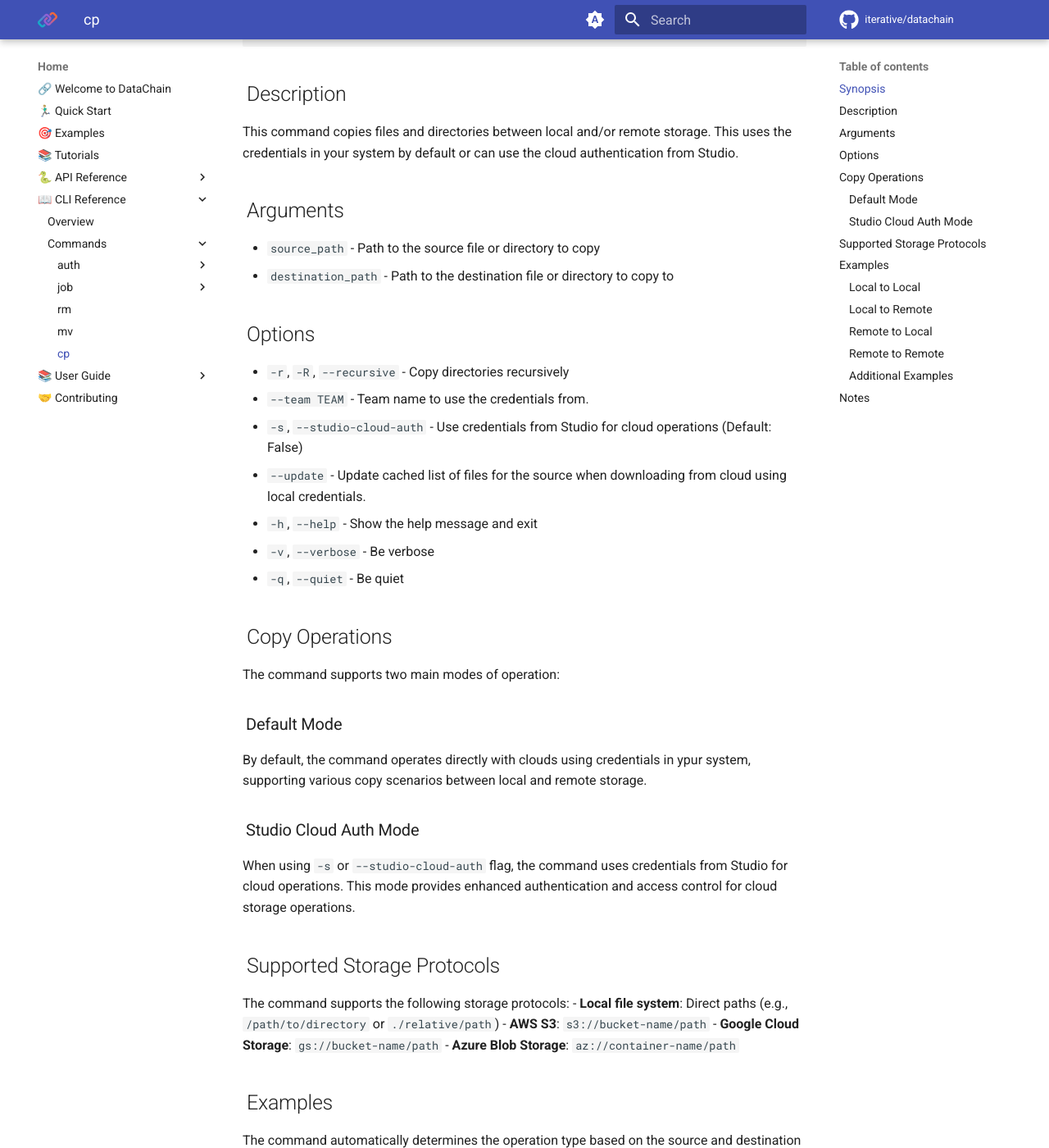
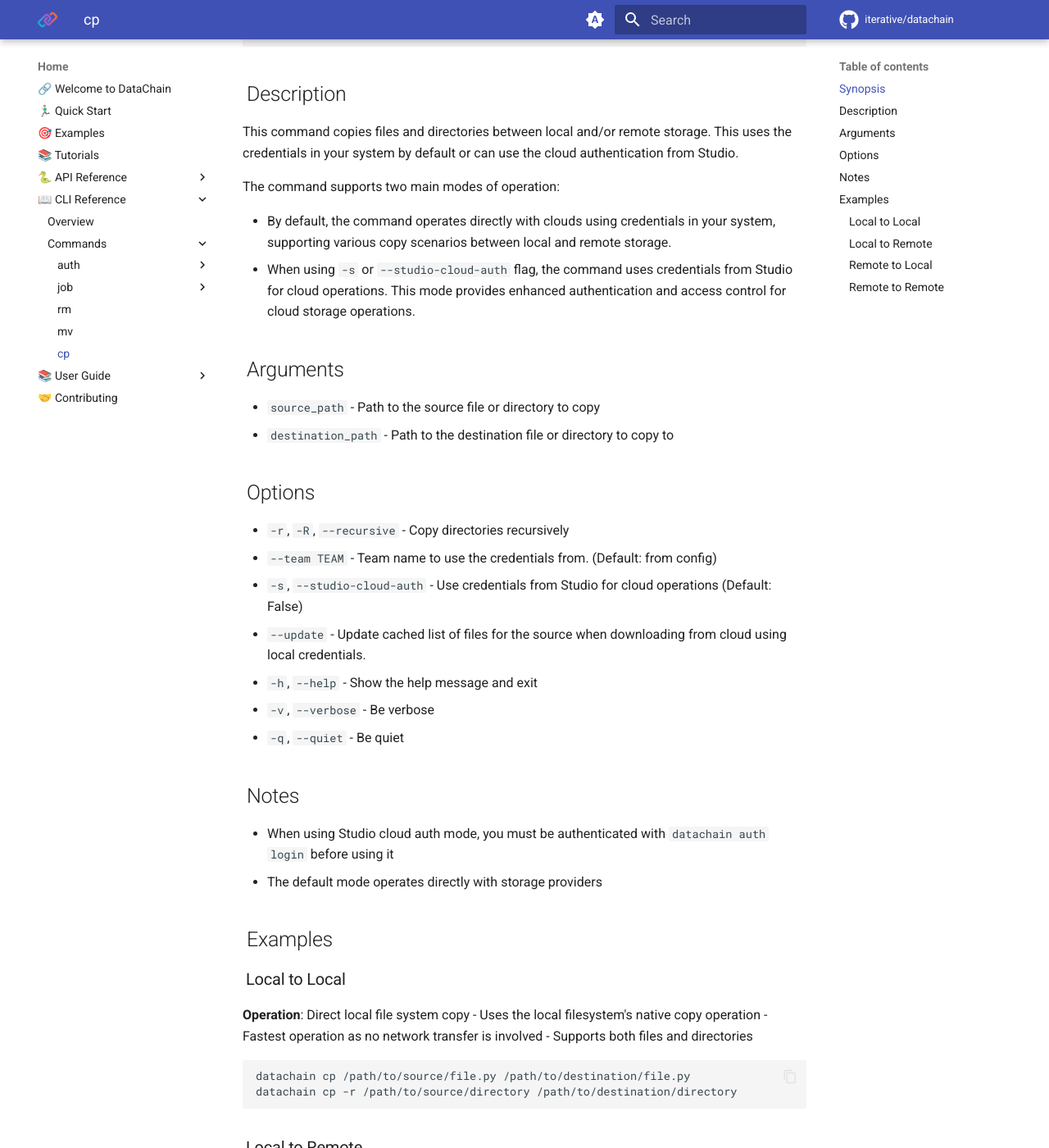
Before and after one commit to iterative/datachain, an MkDocs documentation site: the page built from docs/commands/cp.md, in a window 1280 px wide and 1400 px high, scrolled down 405 px. Shown: the whole window at 82% size. Built offline with MkDocs 1.6.1 and Material for MkDocs 9.7.7, drawn with Linux system fonts in a browser that asks for light colours; comment, search, counter and statistics services are not loaded; some of the changed text lies outside the part shown.

Commit message:
Address cosmetic changes

````diff
--- a/docs/commands/cp.md
+++ b/docs/commands/cp.md
@@ -14,6 +14,12 @@
 
 This command copies files and directories between local and/or remote storage. This uses the credentials in your system by default or can use the cloud authentication from Studio.
 
+The command supports two main modes of operation:
+
+- By default, the command operates directly with clouds using credentials in your system, supporting various copy scenarios between local and remote storage.
+- When using `-s` or `--studio-cloud-auth` flag, the command uses credentials from Studio for cloud operations. This mode provides enhanced authentication and access control for cloud storage operations.
+
+
 ## Arguments
 
 * `source_path` - Path to the source file or directory to copy
@@ -22,35 +28,20 @@
 ## Options
 
 * `-r`, `-R`, `--recursive` - Copy directories recursively
-* `--team TEAM` - Team name to use the credentials from.
+* `--team TEAM` - Team name to use the credentials from. (Default: from config)
 * `-s`, `--studio-cloud-auth` - Use credentials from Studio for cloud operations (Default: False)
 * `--update` - Update cached list of files for the source when downloading from cloud using local credentials.
 * `-h`, `--help` - Show the help message and exit
 * `-v`, `--verbose` - Be verbose
 * `-q`, `--quiet` - Be quiet
 
-## Copy Operations
 
-The command supports two main modes of operation:
+## Notes
+* When using Studio cloud auth mode, you must be authenticated with `datachain auth login` before using it
+* The default mode operates directly with storage providers
 
-### Default Mode
-By default, the command operates directly with clouds using credentials in ypur system, supporting various copy scenarios between local and remote storage.
-
-### Studio Cloud Auth Mode
-When using `-s` or `--studio-cloud-auth` flag, the command uses credentials from Studio for cloud operations. This mode provides enhanced authentication and access control for cloud storage operations.
-
-## Supported Storage Protocols
-
-The command supports the following storage protocols:
-- **Local file system**: Direct paths (e.g., `/path/to/directory` or `./relative/path`)
-- **AWS S3**: `s3://bucket-name/path`
-- **Google Cloud Storage**: `gs://bucket-name/path`
-- **Azure Blob Storage**: `az://container-name/path`
 
 ## Examples
-
-The command automatically determines the operation type based on the source and destination protocols:
-
 ### Local to Local
 
 **Operation**: Direct local file system copy
@@ -115,15 +106,3 @@
 # Copy within same bucket with Studio cloud auth
 datachain cp gs://my-bucket/data/file.py gs://my-bucket/archive/file.py --studio-cloud-auth
 ```
-
-### Additional Examples
-
-```bash
-# Copy with specific team:
-datachain cp -s --team other-team /path/to/file.txt s3://my-bucket/data/file.txt
-```
-
-
-## Notes
-* When using Studio cloud auth mode, you must be authenticated with `datachain auth login` before using it
-* The default mode operates directly with storage providers
````
Also changed, not shown: docs/commands/mv.md (+8 -3 lines), docs/commands/rm.md (+9 -8 lines), 8 other files.
